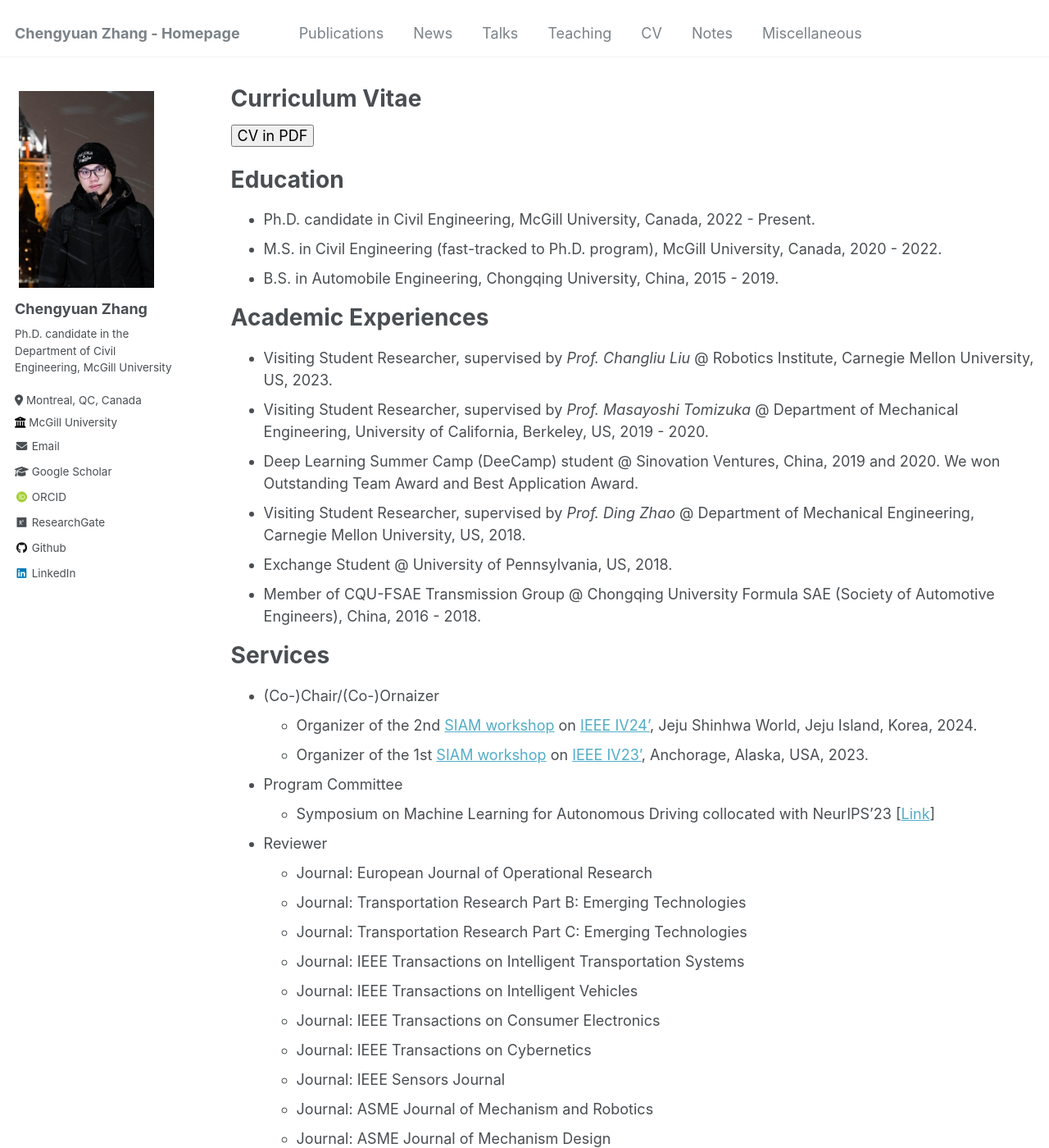
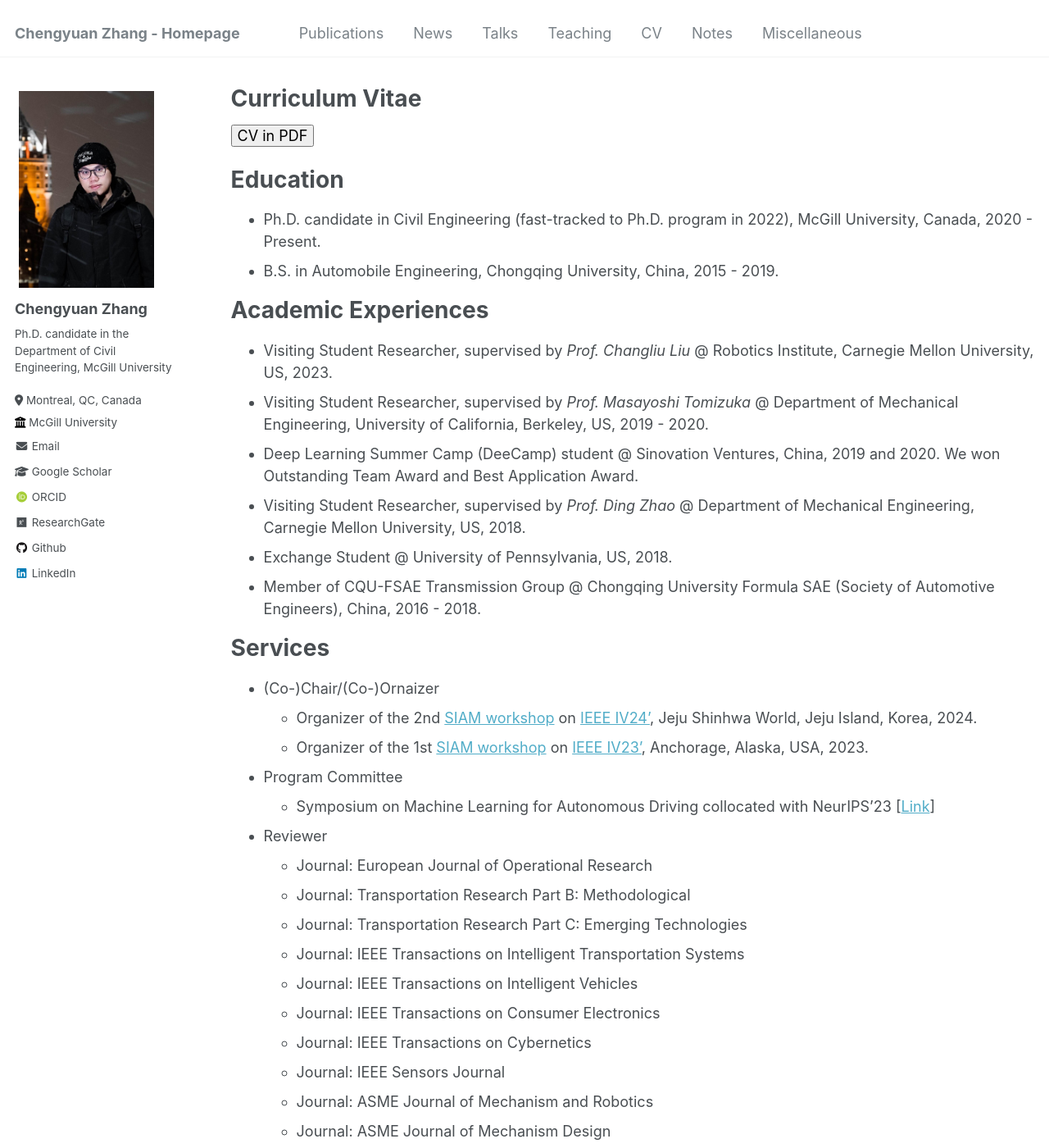
Before and after one commit to Chengyuan-Zhang/chengyuan-zhang.github.io, a Jekyll site: the page built from _pages/cv.md, in a window 1280 px wide and 1400 px high. Shown: the whole window at 82% size. Built offline with Jekyll 4.4.1, drawn with Linux system fonts in a browser that asks for light colours; some web fonts are replaced; comment, search, counter and statistics services are not loaded.

Commit message:
minor fix

```diff
--- a/_pages/cv.md
+++ b/_pages/cv.md
@@ -14,8 +14,7 @@
 Education
 ======
 
-* Ph.D. candidate in Civil Engineering, McGill University, Canada, 2022 - Present.
-* M.S. in Civil Engineering (fast-tracked to Ph.D. program), McGill University, Canada, 2020 - 2022.
+* Ph.D. candidate in Civil Engineering (fast-tracked to Ph.D. program in 2022), McGill University, Canada, 2020 - Present.
 * B.S. in Automobile Engineering, Chongqing University, China, 2015 - 2019.
 
 Academic Experiences
@@ -45,7 +44,7 @@
     - Symposium on Machine Learning for Autonomous Driving collocated with NeurIPS'23 [[Link](https://ml4ad.github.io/)]
 - Reviewer
     - Journal: European Journal of Operational Research
-    - Journal: Transportation Research Part B: Emerging Technologies
+    - Journal: Transportation Research Part B: Methodological
     - Journal: Transportation Research Part C: Emerging Technologies
     - Journal: IEEE Transactions on Intelligent Transportation Systems
     - Journal: IEEE Transactions on Intelligent Vehicles
```
Also changed, not shown: _pages/publications.md (+2 -3 lines).
